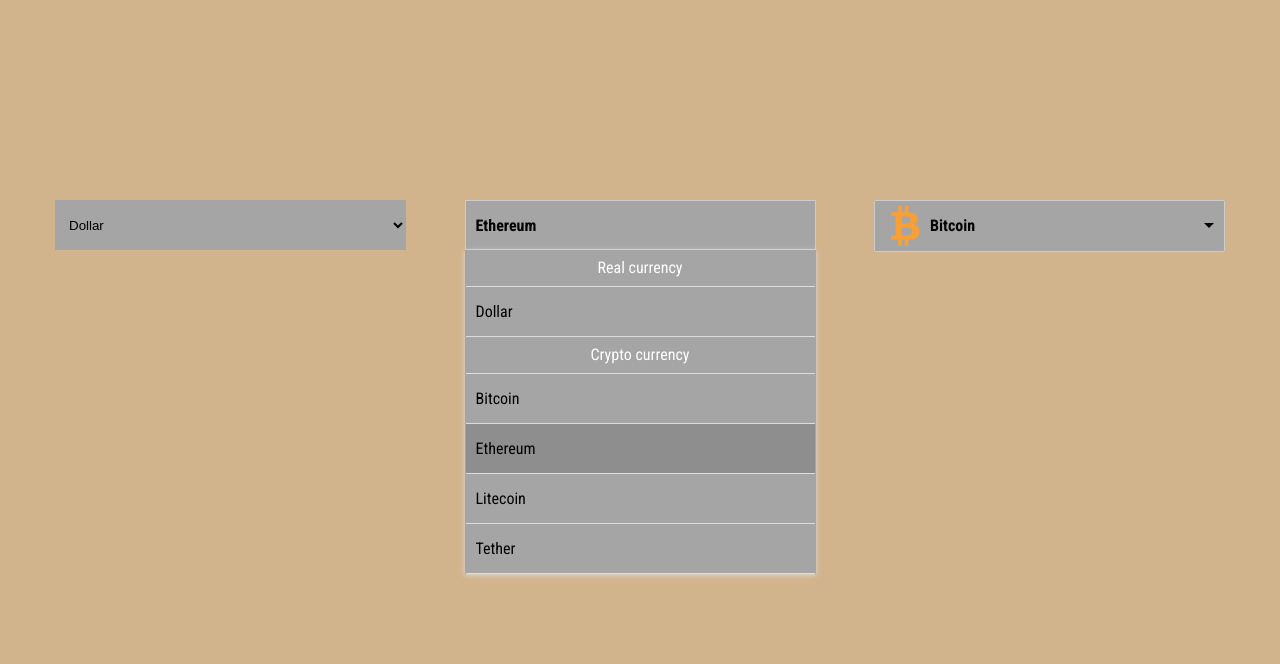
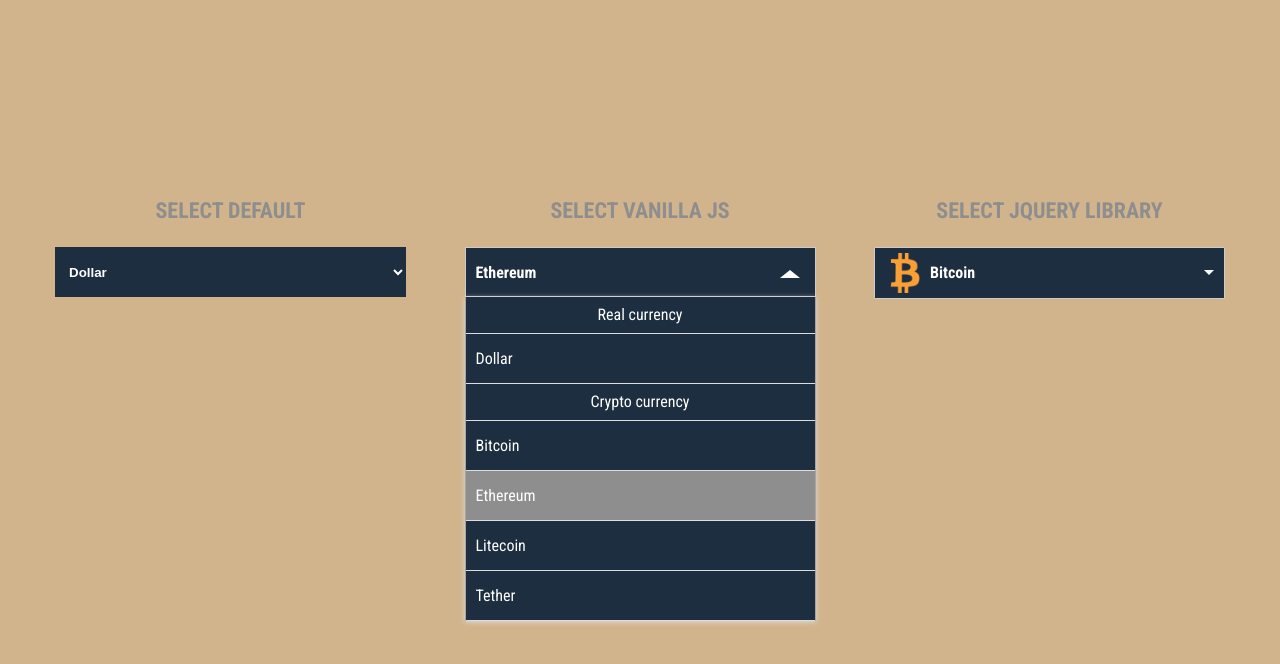
Before and after one commit to WebTimeGit/4_custom_select, a plain HTML site: page index.html in a window 1280 px wide. Both pictures are taken after a click on the button "Ethereum". Drawn offline with Linux system fonts and the light colour scheme.

Commit message:
custom select css

```diff
--- a/css/jQ-select.css
+++ b/css/jQ-select.css
@@ -18,7 +18,8 @@
     align-items: center;
     padding: 0 10px;
     font-weight: bold;
-    background: #a5a5a5;
+    background: #1D2E40;
+    color: #fff;
     height: 50px;
 }
 
@@ -33,12 +34,12 @@
 
 .dd-pointer-down {
     border: solid 5px transparent;
-    border-top: solid 5px #000;
+    border-top: solid 5px #fff;
 }
 
 .dd-pointer-up {
     border: solid 5px transparent;
-    border-bottom: solid 5px #000;
+    border-bottom: solid 5px #fff;
     margin-top: -8px;
 }
 
@@ -53,7 +54,7 @@
     z-index: 2000;
     margin: 0;
     padding: 0;
-    background: #a5a5a5;
+    background: #1D2E40;
     overflow: auto;
 }
 
@@ -66,7 +67,7 @@
     border-bottom: solid 1px #ddd;
     overflow: hidden;
     text-decoration: none;
-    color: #333;
+    color: #fff;
     cursor: pointer;
     transition: all 0.25s ease-in-out;
     position: relative;
--- a/css/main.css
+++ b/css/main.css
@@ -88,6 +88,9 @@ h6 {
     font-weight: 400;
 }
 
+
+/*Demo css style*/
+
 .container {
     padding-top: 200px;
     max-width: 1170px;
@@ -101,11 +104,21 @@ h6 {
     max-width: 30%;
     width: 100%;
 }
-
+h2 {
+    font-size: 22px;
+    font-weight: 700;
+    color: #8E8E8E;
+    text-transform: uppercase;
+    text-align: center;
+    margin-bottom: 25px;
+}
 
 select {
     width: 100%;
     height: 50px;
-    background: #a5a5a5;
+    background: #1D2E40;
+    color: #fff;
     padding: 0 10px;
+    font-weight: 700;
+    cursor: pointer;
 }
--- a/css/vanilla-js-select.css
+++ b/css/vanilla-js-select.css
@@ -3,8 +3,10 @@
     position: relative;
     width: 100%;
 }
+
 .select-title {
-  background: #a5a5a5;
+    background: #1D2E40;
+    color: #fff;
     border: 1px solid #ccc;
     cursor: pointer;
     padding: 10px;
@@ -15,8 +17,9 @@
     font-weight: 700;
     font-size: 16px;
 }
+
 .select-title:after {
-  border-color: #a5a5a5 transparent transparent transparent;
+    border-color: #fff transparent transparent transparent;
     border-style: solid;
     border-width: 8px 10px;
     content: '';
@@ -28,13 +31,15 @@
     width: 0;
     transition: 0.3s ease;
 }
+
 .select-title.active:after {
-  border-color: transparent transparent #a5a5a5 transparent;
+    border-color: transparent transparent #fff transparent;
     top: calc(45% - 8px);
     transition: 0.3s ease;
 }
+
 .select-list {
-  background: #a5a5a5;
+    background: #1D2E40;
     border-left: 1px solid #a5a5a5;
     border-right: 1px solid #a5a5a5;
     display: none;
@@ -47,25 +52,35 @@
     width: 100%;
     z-index: 999;
 }
+
 .select-list.is-open {
     display: block;
     height: auto;
     opacity: 1;
     box-shadow: 0px 1px 5px #ddd;
 }
+
 .select-list li {
     border-bottom: 1px solid #ddd;
+    color: #fff;
     cursor: pointer;
     height: 50px;
     padding: 0 10px;
     line-height: 50px;
+    transition: all 0.3s ease;
 }
+
 .select-list li:hover {
-  background-color: #DEDEDE;
+    background: #DEDEDE;
+    color: #1D2E40;
+    transition: all 0.3s ease;
+
 }
+
 .select-list li.is-selected {
-  background-color: #8E8E8E;
+    background: #8E8E8E;
 }
+
 .select-optgroup {
     border-bottom: 1px solid #ddd;
     color: #fff;
--- a/index.html
+++ b/index.html
@@ -25,6 +25,7 @@
 
 <!--Select default-->
    <div class="selectWr">
+      <h2>Select default</h2>
       <label for="default">
          <select name="default" id="default">
             <optgroup label="Default group">
@@ -40,6 +41,7 @@
 
    <!--Select vanilla js-->
    <div class="selectWr">
+      <h2>Select vanilla js</h2>
       <label for="custom">
          <select name="custom" id="custom">
             <optgroup label="Real currency">
@@ -57,6 +59,7 @@
 
 <!--Select jQuery library-->
    <div class="selectWr">
+      <h2>Select jQuery library</h2>
       <label for="custom2">
          <select name="custom2" id="custom2">
             <optgroup label="jQ group">
```
Lines whose indentation alone changed are shown as unchanged.
